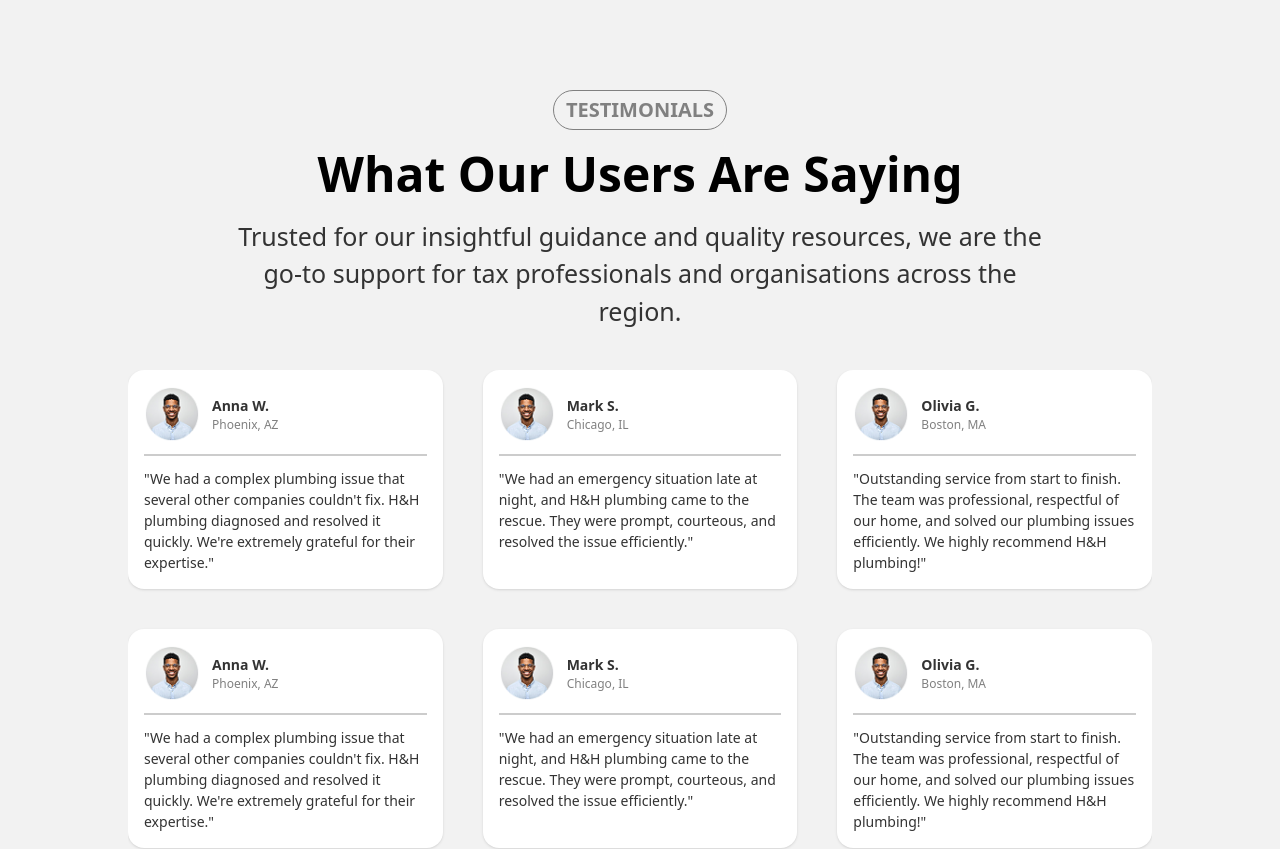
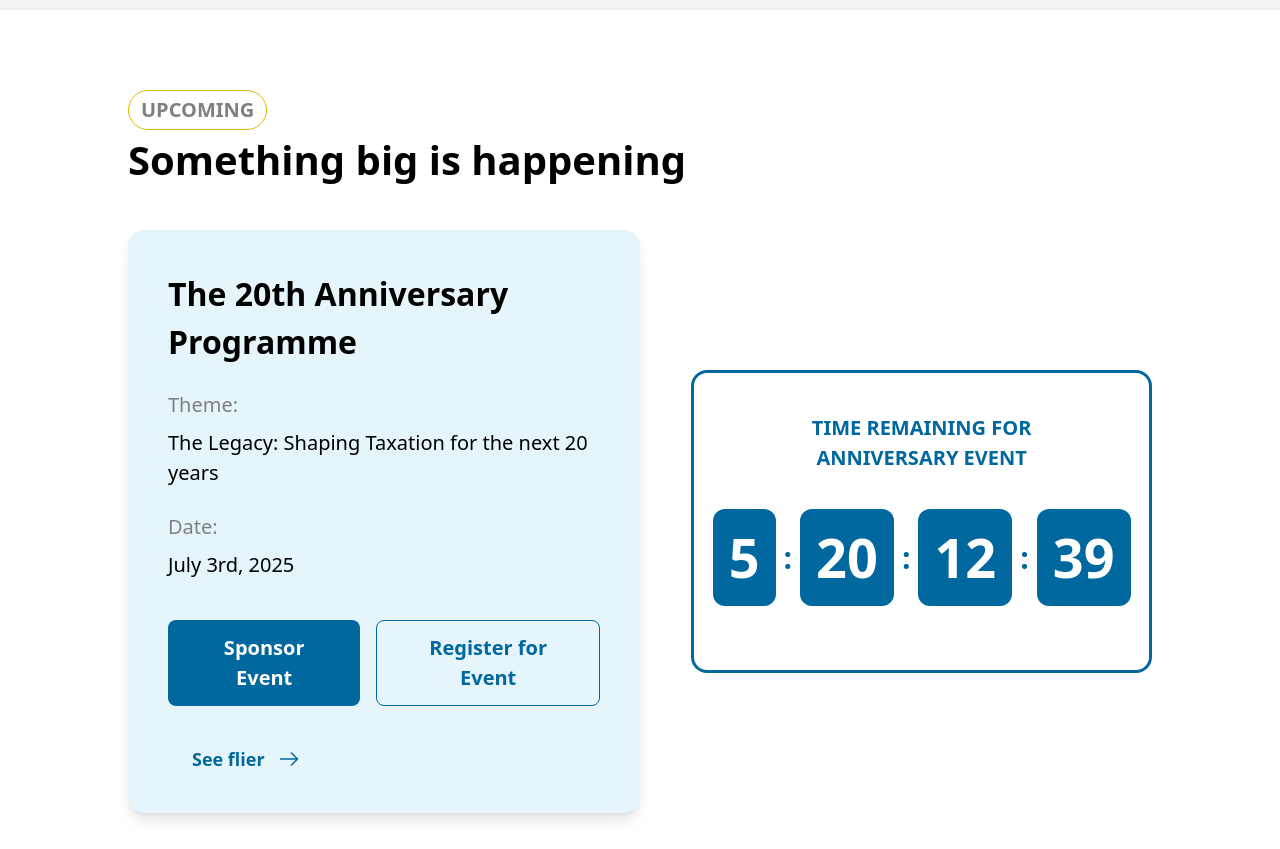
Before and after one commit to unilagtaxclub/TheTaxClub, a React (Vite) app: page / in a window 1280 px wide. Shown: the part 2500-3349 px from the top of the page. Built offline with nearby package versions, Linux system fonts and the light colour scheme.

Commit message:
designed upcoming component

```diff
--- a/src/component/defaults/CountdownTimer.tsx
+++ b/src/component/defaults/CountdownTimer.tsx
@@ -1,23 +1,20 @@
 const CountdownTimer = () => {
   return (
-    <div className="mt-10 bg-[#979b9f]/30 backdrop-blur-xs lg:min-w-[490px] lg:min-h-[220px] rounded-xl lg:p-10 p-6 flex flex-col space-y-3">
-      <h2 className="uppercase text-center font-semibold lg:text-[16px] text-[10px]">Time remaining for national tax <br /> debate</h2>
-      <div className="flex items-center space-x-2 lg:text-[30px] text-[18px] font-semibold mt-3">
-        <div className="box bg-[#00689e] lg:text-[54px] text-[18px] font-semibold py-2 lg:px-6 px-3 rounded-xl">
+    <div className="flex items-center justify-between text-[#fff] w-[100%] space-x-2 lg:text-[30px] text-[18px] font-semibold mt-3">
+      <div className="box bg-[#00689e] lg:text-[54px] text-[18px] font-semibold py-2 lg:px-4 px-3 rounded-xl">
         5
       </div>
-        <span>:</span>
-        <div className="box bg-[#00689e] lg:text-[54px] text-[18px] font-semibold py-2 lg:px-6 px-3 rounded-xl">
+      <span className="text-[#00689E]">:</span>
+      <div className="box bg-[#00689e] lg:text-[54px] text-[18px] font-semibold py-2 lg:px-4 px-3 rounded-xl">
         20
       </div>
-        <span>:</span>
-        <div className="box bg-[#00689e] lg:text-[54px] text-[18px] font-semibold py-2 lg:px-6 px-3 rounded-xl">
+      <span className="text-[#00689E]">:</span>
+      <div className="box bg-[#00689e] lg:text-[54px] text-[18px] font-semibold py-2 lg:px-4 px-3 rounded-xl">
         12
       </div>
-        <span>:</span>
-        <div className="box bg-[#00689e] lg:text-[54px] text-[18px] font-semibold py-2 lg:px-6 px-3 rounded-xl">
+      <span className="text-[#00689E]">:</span>
+      <div className="box bg-[#00689e] lg:text-[54px] text-[18px] font-semibold py-2 lg:px-4 px-3 rounded-xl">
         39
-        </div>
       </div>
     </div>
   );
--- a/src/component/sections/About.tsx
+++ b/src/component/sections/About.tsx
@@ -1,7 +1,7 @@
 const About = () => {
   return (
     <div className="lg:mt-[15vh] mt-16 lg:w-[80vw] w-[90vw] mx-auto">
-      <div className="flex lg:flex-row flex-col items-center jus  tify-between">
+      <div className="flex lg:flex-row flex-col items-center justify-between">
         <div className="space-y-4 lg:w-[45%]">
           <h2 className="lg:text-[40px] text-[24px] font-semibold">
             Tax Education
--- /dev/null
+++ b/src/component/sections/Upcoming.tsx
@@ -0,0 +1,59 @@
+import CountdownTimer from "../defaults/CountdownTimer";
+import { RightArrow } from "../svgs/Icons";
+
+const Upcoming = () => {
+  return (
+    <div className="bg-[#ffffff]">
+      <div className="lg:mt-[10vh] mt-16 pt-20 pb-[10vh] lg:w-[80vw] w-[90vw] mx-auto">
+        <div className="flex">
+          <h2 className="text-[#808080] lg:text-[20px] text-[12px] font-semibold uppercase text-center border border-[#DFBD00] py-1 px-3 rounded-full">
+            Upcoming
+          </h2>
+        </div>
+        <h2 className="lg:text-[40px] text-[24px] font-semibold">
+          Something big is happening
+        </h2>
+        <div className="flex items-center justify-between lg:flex-row flex-col lg:space-x-10 space-y-10 lg:space-y-0 mt-10">
+          <div className="bg-[#E6F4FC] space-y-6 lg:p-10 p-4 shadow-lg lg:w-[50%] rounded-2xl">
+            <h2 className="lg:text-[32px] text-[20px] font-semibold">
+              The 20th Anniversary Programme
+            </h2>
+            <div className="space-y-2 lg:text-[20px]">
+              <h2 className="text-[#808080]">Theme:</h2>
+              <p>The Legacy: Shaping Taxation for the next 20 years</p>
+            </div>
+            <div className="space-y-2 lg:text-[20px]">
+              <h2 className="text-[#808080]">Date:</h2>
+              <p>July 3rd, 2025</p>
+            </div>
+
+            <div className="mt-10 flex lg:flex-row flex-col lg:space-x-4 space-y-6 lg:space-y-0 lg:text-[20px]">
+              <button className="bg-[#00689e] text-[#fff] px-10 py-3 rounded-lg font-semibold hover:bg-[#005a7a] transition-all duration-300 ease-in-out">
+                Sponsor Event
+              </button>
+              <button className="border border-[#00689e] text-[#00689e] px-10 py-3 rounded-lg font-semibold hover:bg-[#00689e] hover:text-[#fff] transition-all duration-300 ease-in-out">
+                Register for Event
+              </button>
+            </div>
+
+            <div className="flex items-center space-x-3 lg:text-[18px] lg:px-6 px-3 pt-4 text-[#00689E] font-semibold">
+              <p>See flier</p>
+              <RightArrow />
+            </div>
+          </div>
+
+          <div className="border-3 border-[#00689E] lg:w-[45%] flex flex-col justify-center items-center rounded-2xl py-10 lg:px-20 px-10">
+            <h2 className="lg:text-[20px] font-semibold text-center text-[#00689E] uppercase">
+              Time remaining for anniversary event
+            </h2>
+            <div className="my-6">
+              <CountdownTimer />
+            </div>
+          </div>
+        </div>
+      </div>
+    </div>
+  );
+};
+
+export default Upcoming;
--- a/src/component/svgs/Icons.tsx
+++ b/src/component/svgs/Icons.tsx
@@ -316,3 +316,30 @@ export const DownloadIcon = () => (
     />
   </svg>
 );
+
+export const RightArrow = () => (
+  <svg
+    width="24"
+    height="24"
+    viewBox="0 0 24 24"
+    fill="none"
+    xmlns="http://www.w3.org/2000/svg"
+  >
+    <path
+      d="M14.4301 5.92969L20.5001 11.9997L14.4301 18.0697"
+      stroke="#00689E"
+      strokeWidth="1.5"
+      strokeMiterlimit="10"
+      strokeLinecap="round"
+      strokeLinejoin="round"
+    />
+    <path
+      d="M3.5 12H20.33"
+      stroke="#00689E"
+      strokeWidth="1.5"
+      strokeMiterlimit="10"
+      strokeLinecap="round"
+      strokeLinejoin="round"
+    />
+  </svg>
+);
--- a/src/pages/home/index.tsx
+++ b/src/pages/home/index.tsx
@@ -8,6 +8,7 @@ import Leadership from "../../component/sections/Leadership";
 import LogoScroll from "../../component/sections/LogoScroll";
 import Memories from "../../component/sections/Memories";
 import Testimonials from "../../component/sections/Testimonials";
+import Upcoming from "../../component/sections/Upcoming";
 
 const Home = () => {
   return (
@@ -16,6 +17,7 @@ const Home = () => {
         <Hero />
         <LogoScroll />
         <About />
+        <Upcoming />
         <Testimonials />
         <BlogStories />
         <Leadership />
```
Lines whose indentation alone changed are shown as unchanged.
